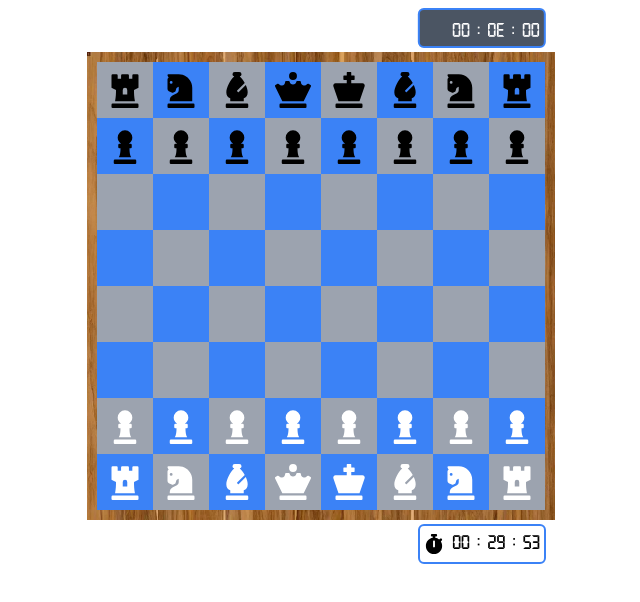
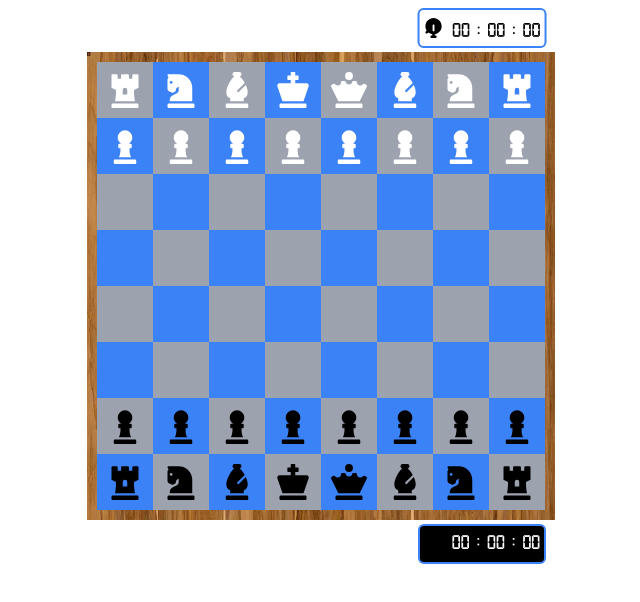
Before and after one commit to vishwak5599/chess, a Next.js app: page /GamePage in a window 1280 px wide. Shown: the top 602 px of the page, without its empty margins (319-959 px from the left). Built offline with nearby package versions, Linux system fonts and the light colour scheme.

Commit message:
corrected params

```diff
--- a/src/app/GamePage/page.tsx
+++ b/src/app/GamePage/page.tsx
@@ -57,9 +57,9 @@ const HomePageContent=()=>{
 
     const router = useRouter()
     const searchParams = useSearchParams()
-    const [pieceColour, setPieceColour] = useState(1)
-    const [time, setTime] = useState(30 * 60)
-    const [increment, setIncrement] = useState(0)
+    const pieceColour = searchParams ? Number(searchParams.get('pieceColour')) : 1
+    const time = searchParams ? Number(searchParams.get('time'))*60 : 30*60
+    const increment = searchParams ? Number(searchParams.get('increment')) : 0
     const [moves,setMoves] = useState(pieceColour===1 ? 0 : 1)
     const [isSelected, setIsSelected] = useState(false)
     const [selectedPiece, setSelectedPiece] = useState<selectedPieceType>({piece: null,row: null,col: null})
@@ -111,18 +111,6 @@ const HomePageContent=()=>{
     const [previousBoardPosi, setPreviousBoardPosi] = useState<[string[][],string[][]]>([[],board])
     const whitePieces = ["R","N","B","Q","K","P"]
     const blackPieces = ["r","n","b","q","k","p"]
-
-    useEffect(() => {
-        if (searchParams) {
-            const pieceColourParam = Number(searchParams.get('pieceColour'))
-            const timeParam = Number(searchParams.get('time')) * 60
-            const incrementParam = Number(searchParams.get('increment'))
-
-            setPieceColour(pieceColourParam || 1)
-            setTime(timeParam || 30 * 60)
-            setIncrement(incrementParam || 0)
-        }
-    }, [searchParams])
 
     //decrease the timer for players for each move
     useEffect(() => {
```
